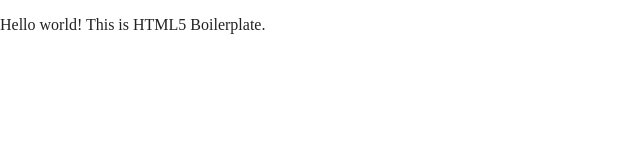
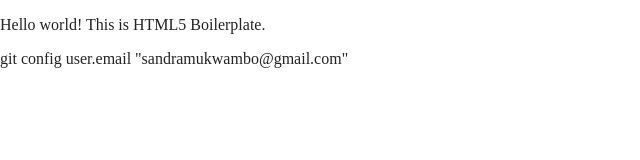
Before and after one commit to My3le4s/Health, a website built with Parcel: page index.html in a window 1280 px wide. Shown: the whole page, without its empty margins (0-640 px from the left). Built offline with nearby package versions, Linux system fonts and the light colour scheme.

Commit message:
first commit

```diff
--- a/index.html
+++ b/index.html
@@ -39,3 +39,4 @@
 </body>
 
 </html>
+git config user.email "sandramukwambo@gmail.com"
```
